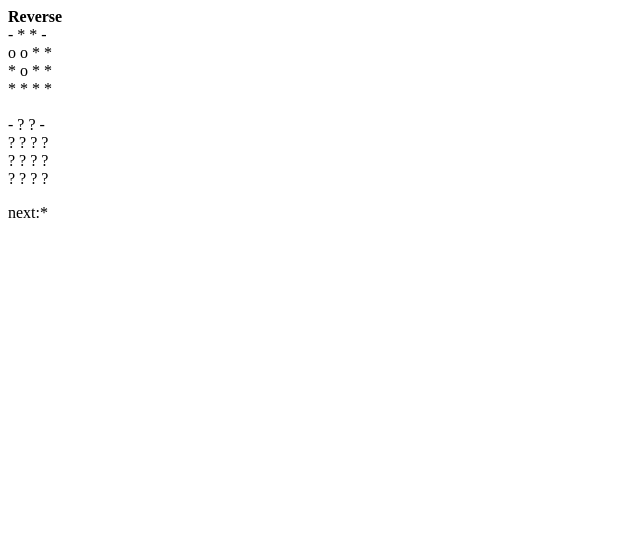
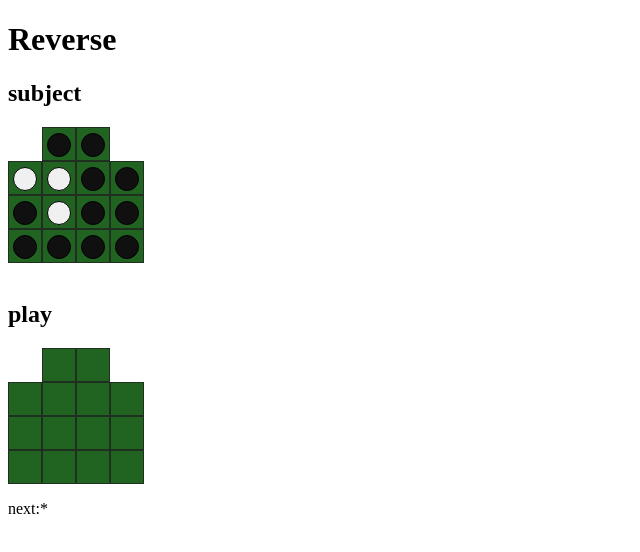
Before and after one commit to chunkof/HowReverse, a plain HTML site: page src/index.html in a window 1280 px wide. Shown: the whole page, without its empty margins (0-640 px from the left). Drawn offline with Linux system fonts and the light colour scheme.

Commit message:
Impliment:Bord CSS

```diff
--- a/src/index.html
+++ b/src/index.html
@@ -15,19 +15,25 @@
   <script src="lib/URI.js"></script>
 </head>
 <body>
-<strong>Reverse</strong>
-<div class="Bord" data-bind="with: subject_bord">
-  <div data-bind="foreach: cells">
-    <span data-bind="text: $data.type, click: notifyClick"></span>
-    <span data-bind="if: $data.row_end"><br></span>
-  </div>
+<h1>Reverse</h1>
+<h2>subject</h2>
+<div class="bord" data-bind="with: subject_bord">
+  <div data-bind="foreach: cells"><!--
+    --><div class="cell" data-bind="click: notifyClick, css:exist_class"><!--
+        --><div class="stone" data-bind="css: $data.put_class">&nbsp;</div><!--
+    --></div><!--
+    --><span data-bind="if: $data.row_end"><br></span><!--
+  --></div>
 </div>
 <br>
-<div class="Bord" data-bind="with: play_bord">
-  <div data-bind="foreach: cells">
-    <span data-bind="text: $data.type, click: notifyClick"></span>
-    <span data-bind="if: $data.row_end"><br></span>
-  </div>
+<h2>play</h2>
+<div class="bord" data-bind="with: play_bord">
+  <div data-bind="foreach: cells"><!--
+    --><div class="cell" data-bind="click: notifyClick, css:exist_class"><!--
+        --><div class="stone" data-bind="css: $data.put_class">&nbsp;</div><!--
+    --></div><!--
+    --><span data-bind="if: $data.row_end"><br></span><!--
+  --></div>
   <p>next:<span data-bind="text: nextStone"></span></p>
 </div>
 <script src="script.js"></script>
--- a/src/layout.css
+++ b/src/layout.css
@@ -1,2 +1,37 @@
 body{
 }
+.bord{
+    display:table-cell
+}
+.cell{
+    display: inline-block;
+    width: 32px;
+    height: 32px;
+    margin: 0 auto;
+    padding: 0;
+    border: 1px solid rgba(0, 0, 0, 0);
+    background-color: rgba(0, 0, 0, 0);
+}
+
+.cell_exist{
+    border: 1px solid #203020;
+    background-color: #216421;
+}
+
+.stone{
+    position: relative;
+    top: 5px;
+    width: 22px;
+    height: 22px;
+    margin: 0 auto;
+    border-radius: 50%;
+    border: 1px solid rgba(0, 0, 0, 0);
+}
+.stone1{
+    border: 1px solid #000000;
+    background-color: #101010;
+}
+.stone2{
+    border: 1px solid #000000;
+    background-color: #F0F0F0;
+}
--- a/src/script/view_model.js
+++ b/src/script/view_model.js
@@ -9,6 +9,17 @@
     self.type = ko.observable(spec.type);
     self.x = spec.x;
     self.y = spec.y;
+    self.exist_class = (CELL_TYPE.BLANK == self.type()) ? "" : "cell_exist";
+    self.put_class = ko.computed(function() {
+      var type = this.type();
+      if (CELL_TYPE.STONE1==type){
+        return "stone1";
+      }
+      if (CELL_TYPE.STONE2==type){
+        return "stone2";
+      }
+      return "";
+    }, this);
     self.row_end = (spec.owner.w == self.x+1);
     self.notifyClick = function(){
       console.log("x:"+self.x+ ",y:"+self.y);
```
